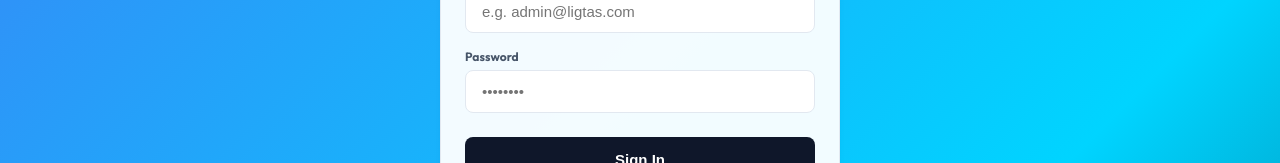
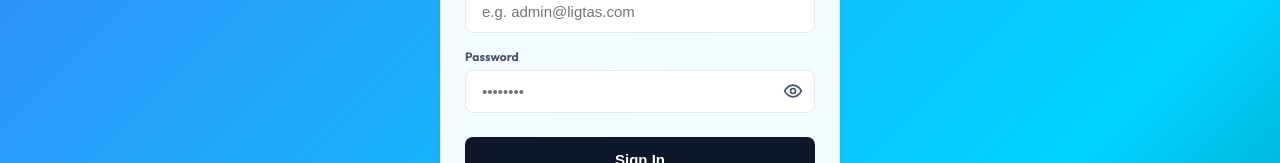
Before and after one commit to JJ-l4lbs/Ligtas-Larga, a Next.js app: page /login in a window 1280 px wide. Shown: the part 317-480 px from the top of the page. Built offline with nearby package versions, Linux system fonts and the light colour scheme; no server answers.

Commit message:
added the show password button

```diff
--- a/app/login/page.tsx
+++ b/app/login/page.tsx
@@ -8,6 +8,7 @@ export default function LoginPage() {
   const router = useRouter();
   const [email, setEmail] = useState("");
   const [password, setPassword] = useState("");
+  const [showPassword, setShowPassword] = useState(false);
   const [isLogin, setIsLogin] = useState(true);
   const [error, setError] = useState("");
   const [loading, setLoading] = useState(false);
@@ -163,16 +164,17 @@ export default function LoginPage() {
             <label htmlFor="password" style={{ fontSize: "12px", fontWeight: 700, color: "var(--text-secondary)" }}>
               Password
             </label>
+            <div style={{ position: "relative", width: "100%" }}>
               <input
                 id="password"
-              type="password"
+                type={showPassword ? "text" : "password"}
                 placeholder="••••••••"
                 value={password}
                 onChange={(e) => setPassword(e.target.value)}
                 required
                 style={{
                   width: "100%",
-                padding: "12px 16px",
+                  padding: "12px 40px 12px 16px",
                   borderRadius: "8px",
                   border: "1.5px solid var(--border-subtle)",
                   fontSize: "15px",
@@ -181,6 +183,40 @@ export default function LoginPage() {
                   backgroundColor: "var(--bg-input-light)",
                 }}
               />
+              <button
+                type="button"
+                onClick={() => setShowPassword(!showPassword)}
+                style={{
+                  position: "absolute",
+                  right: "12px",
+                  top: "50%",
+                  transform: "translateY(-50%)",
+                  background: "none",
+                  border: "none",
+                  cursor: "pointer",
+                  display: "flex",
+                  alignItems: "center",
+                  justifyContent: "center",
+                  padding: 0,
+                  color: "var(--text-secondary)",
+                }}
+                aria-label={showPassword ? "Hide password" : "Show password"}
+              >
+                {showPassword ? (
+                  <svg xmlns="http://www.w3.org/2000/svg" width="20" height="20" viewBox="0 0 24 24" fill="none" stroke="currentColor" strokeWidth="2" strokeLinecap="round" strokeLinejoin="round">
+                    <path d="M9.88 9.88a3 3 0 1 0 4.24 4.24"></path>
+                    <path d="M10.73 5.08A10.43 10.43 0 0 1 12 5c7 0 10 7 10 7a13.16 13.16 0 0 1-1.67 2.68"></path>
+                    <path d="M6.61 6.61A13.526 13.526 0 0 0 2 12s3 7 10 7a9.74 9.74 0 0 0 5.39-1.61"></path>
+                    <line x1="2" y1="2" x2="22" y2="22"></line>
+                  </svg>
+                ) : (
+                  <svg xmlns="http://www.w3.org/2000/svg" width="20" height="20" viewBox="0 0 24 24" fill="none" stroke="currentColor" strokeWidth="2" strokeLinecap="round" strokeLinejoin="round">
+                    <path d="M2 12s3-7 10-7 10 7 10 7-3 7-10 7-10-7-10-7Z"></path>
+                    <circle cx="12" cy="12" r="3"></circle>
+                  </svg>
+                )}
+              </button>
+            </div>
           </div>
 
           <button
```
Lines whose indentation alone changed are shown as unchanged.
